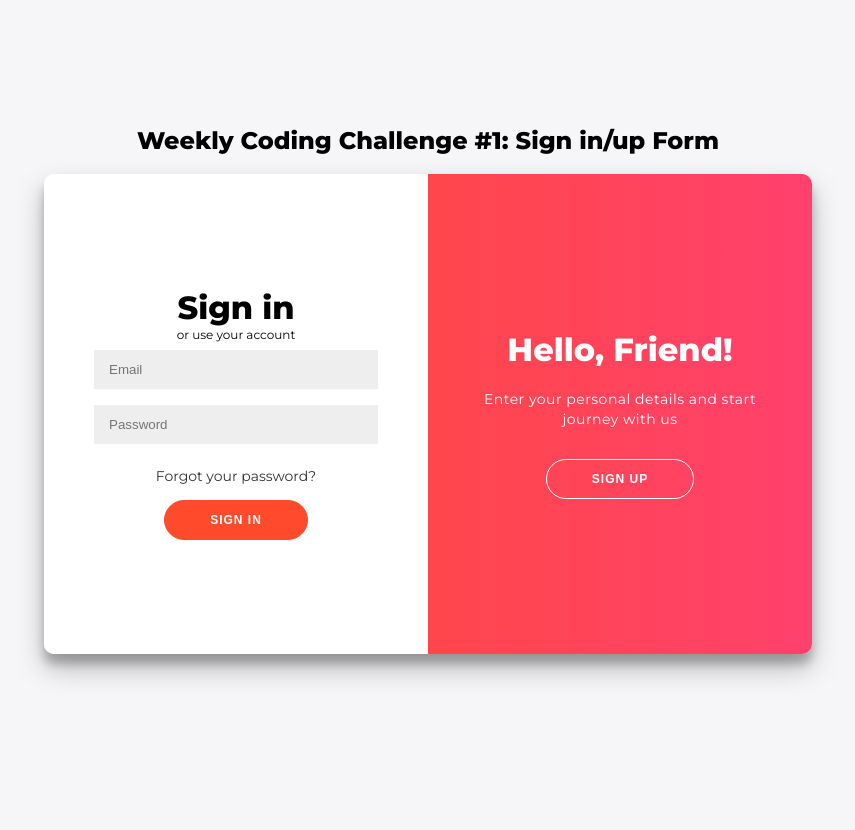
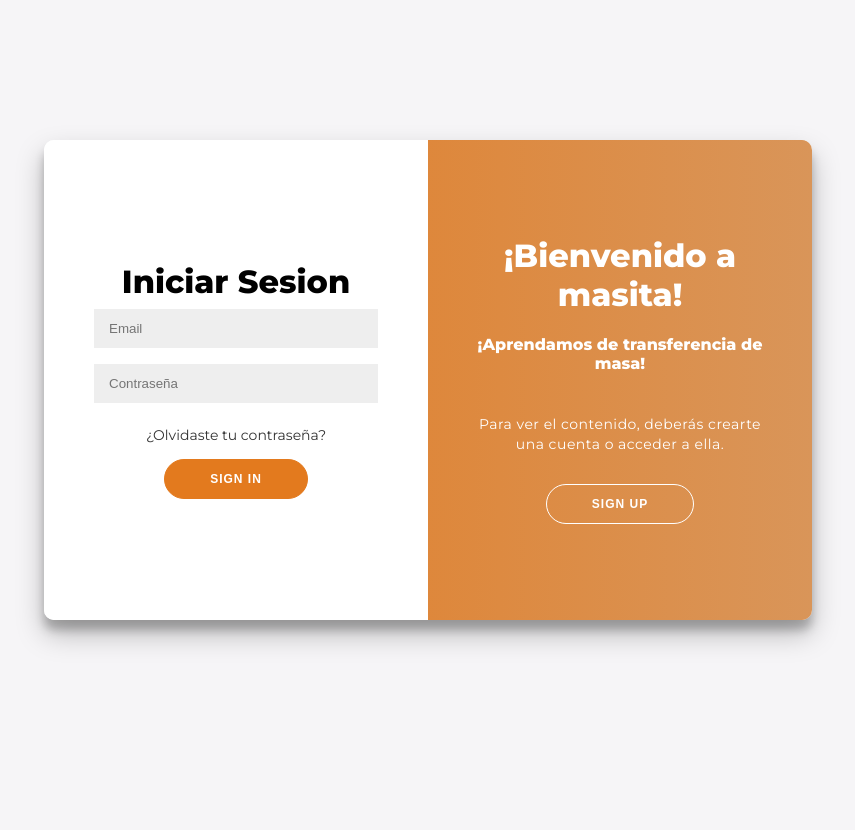
Before and after one commit to fran98g/masita, a Flask app: page /login in a window 1280 px wide. Shown: the whole page, without its empty margins (212-1067 px from the left). Run offline with Flask 2, Linux system fonts and the light colour scheme; some libraries are stand-ins or nearby versions.

Commit message:
cambios nuevos

```diff
--- a/app.py
+++ b/app.py
@@ -37,6 +37,8 @@ def index():
 @login_required
 @app.route("/bases")
 def bases():
+    if not session.get("user_id"):
+        return render_template("login.html")
     return "Estas en la base"
 
 @app.route("/operaciones")
@@ -48,6 +50,8 @@ def operaciones():
 @login_required
 @app.route("/clasificacion")
 def clasificacion():
+    if not session.get("user_id"):
+        return render_template("login.html")
     return "Clasificacion operaciones"
 
 # LOS ID DE LAS IMAGENES DEBERAN TENER EL MISMO NOMBRE DE RUTAS~
--- a/static/login.css
+++ b/static/login.css
@@ -46,8 +46,8 @@ a {
 
 button {
 	border-radius: 20px;
-	border: 1px solid #FF4B2B;
-	background-color: #FF4B2B;
+	border: 1px solid #e37a1e;
+	background-color: #e37a1e;
 	color: #FFFFFF;
 	font-size: 12px;
 	font-weight: bold;
@@ -160,9 +160,9 @@ input {
 }
 
 .overlay {
-	background: #FF416C;
-	background: -webkit-linear-gradient(to right, #FF4B2B, #FF416C);
-	background: linear-gradient(to right, #FF4B2B, #FF416C);
+	background: #d99559;
+	background: -webkit-linear-gradient(to right, #e37a1e, #d99559);
+	background: linear-gradient(to right, #e37a1e, #d99559);
 	background-repeat: no-repeat;
 	background-size: cover;
 	background-position: 0 0;
--- a/templates/login.html
+++ b/templates/login.html
@@ -1,38 +1,38 @@
 
  <link rel="stylesheet" href="{{ url_for('static',filename='login.css') }}">
 <script src="{{ url_for('static',filename='login.js') }}"></script>
-<h2>Weekly Coding Challenge #1: Sign in/up Form</h2>
 <div class="container" id="container">
 	<div class="form-container sign-up-container">
 		<form action="#">
-			<h1>Create Account</h1>
-			<span>or use your email for registration</span>
-			<input type="text" placeholder="Name" />
+			<h1>Crear Cuenta</h1>
+			<span>o inicia sesion</span>
+			<input type="text" placeholder="Nombre" />
 			<input type="email" placeholder="Email" />
-			<input type="password" placeholder="Password" />
+			<input type="password" placeholder="Contraseña" />
 			<button>Sign Up</button>
 		</form>
 	</div>
 	<div class="form-container sign-in-container">
 		<form action="#">
-			<h1>Sign in</h1>
-			<span>or use your account</span>
+			<h1>Iniciar Sesion</h1>
 			<input type="email" placeholder="Email" />
-			<input type="password" placeholder="Password" />
-			<a href="#">Forgot your password?</a>
+			<input type="password" placeholder="Contraseña" />
+			<a href="#">¿Olvidaste tu contraseña?</a>
 			<button>Sign In</button>
 		</form>
 	</div>
 	<div class="overlay-container">
 		<div class="overlay">
 			<div class="overlay-panel overlay-left">
-				<h1>Welcome Back!</h1>
-				<p>To keep connected with us please login with your personal info</p>
+				<h1>¡Bienvenido a masita!</h1>
+				<h4>¡Aprendamos de transferencia de masa!</h4>
+				<p>Para ver el contenido, deberás crearte una cuenta o acceder a ella.</p>
 				<button class="ghost" id="signIn">Sign In</button>
 			</div>
 			<div class="overlay-panel overlay-right">
-				<h1>Hello, Friend!</h1>
-				<p>Enter your personal details and start journey with us</p>
+				<h1>¡Bienvenido a masita!</h1>
+				<h4>¡Aprendamos de transferencia de masa!</h4>
+				<p>Para ver el contenido, deberás crearte una cuenta o acceder a ella.</p>
 				<button class="ghost" id="signUp">Sign Up</button>
 			</div>
 		</div>
```
